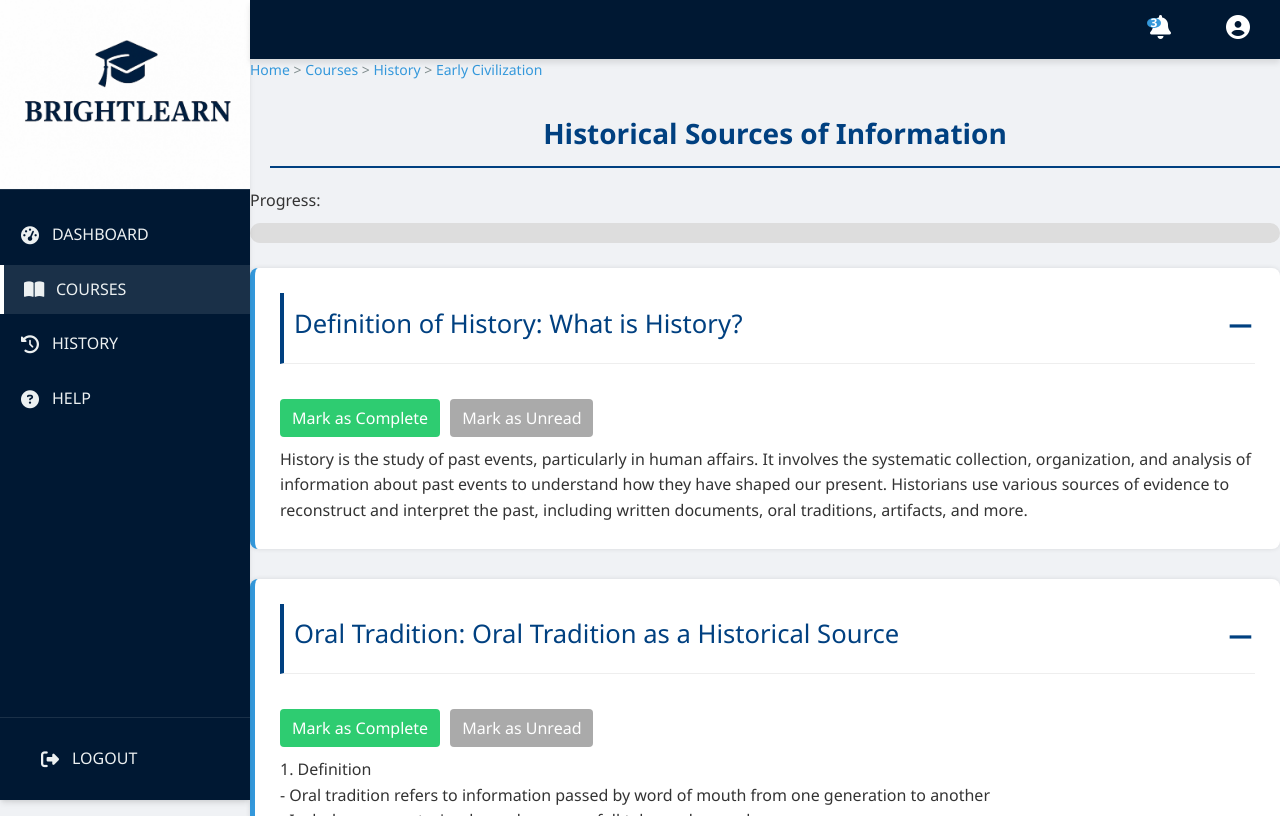
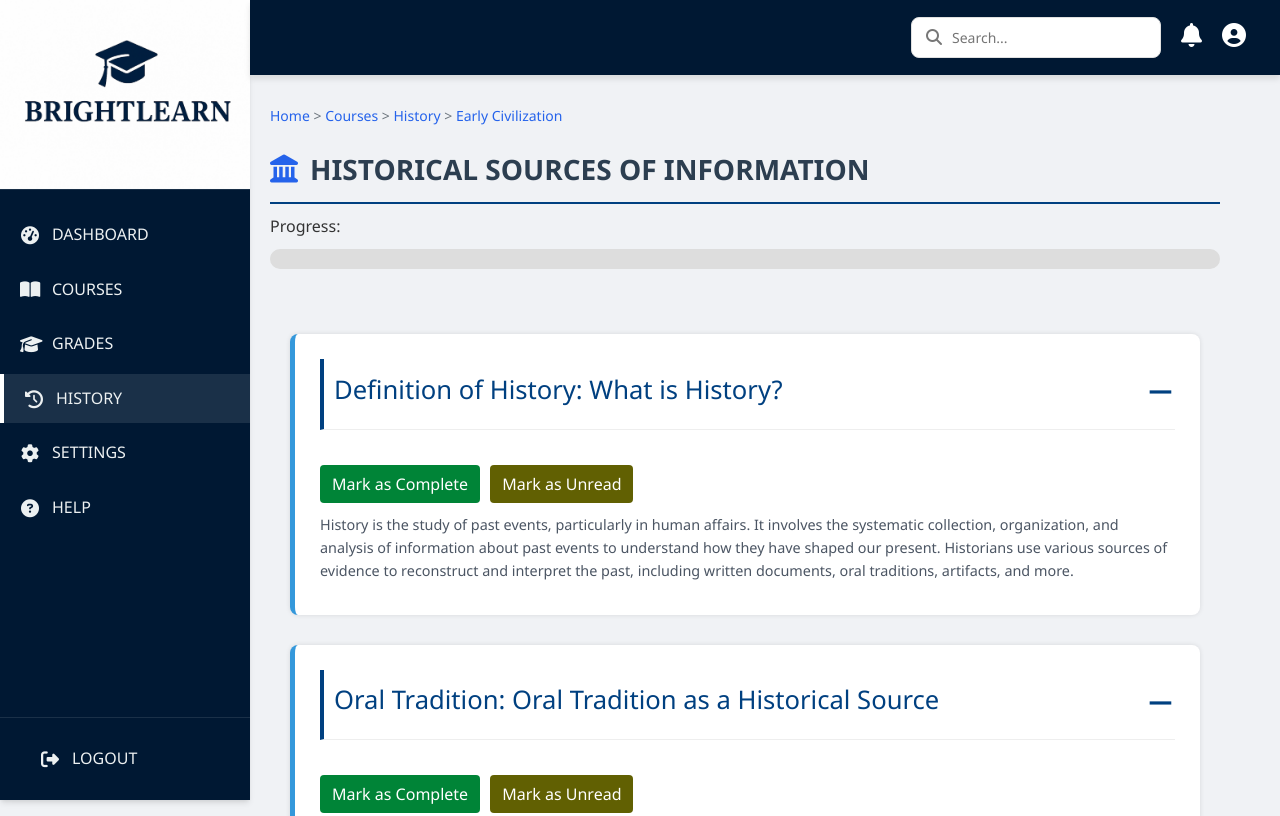
Before and after one commit to Rwema01/BRIGHTLEARN, a plain HTML site: page Fronted/early-civilization.html in a window 1280 px wide. Shown: the top 816 px of the page. Drawn offline with Linux system fonts and the light colour scheme.

Commit message:
Update early-civilization.html

```diff
--- a/Fronted/early-civilization.html
+++ b/Fronted/early-civilization.html
@@ -3,85 +3,10 @@
 <head>
     <meta charset="UTF-8">
     <meta name="viewport" content="width=device-width, initial-scale=1.0">
-    <title>BRIGHTLEARN - Shakespeare Quiz</title>
+    <title>BRIGHTLEARN - Early civilization</title>
     <link rel="stylesheet" href="style.css">
     <link rel="stylesheet" href="https://cdnjs.cloudflare.com/ajax/libs/font-awesome/6.4.0/css/all.min.css">
-</head>
-<body>
-    <div class="app-container">
-        <!-- Left Navigation (Unchanged) -->
-        <nav class="left-nav">
-            <div class="nav-header">
-                <div class="logo-container">
-                    <img src="BRIGHTLEARN.jpg" alt="BRIGHTLEARN" class="logo">
-                </div>
-            </div>
-
-            <ul class="nav-links">
-                <li>
-                    <a href="index.html">
-                        <i class="fas fa-tachometer-alt"></i>
-                        <span>DASHBOARD</span>
-                    </a>
-                </li>
-                <li>
-                    <a href="courses.html" class="active">
-                        <i class="fas fa-book-open"></i>
-                        <span>COURSES</span>
-                    </a>
-                </li>
-                <li>
-                    <a href="history.html">
-                        <i class="fas fa-history"></i>
-                        <span>HISTORY</span>
-                    </a>
-                </li>
-                <li>
-                    <a href="help.html">
-                        <i class="fas fa-question-circle"></i>
-                        <span>HELP</span>
-                    </a>
-                </li>
-            </ul>
-
-            <div class="logout-container">
-                <a href="logout.html" class="logout-btn">
-                    <i class="fas fa-sign-out-alt"></i>
-                    <span>LOGOUT</span>
-                </a>
-            </div>
-        </nav>
-
-        <!-- Main Content -->
-        <main class="main-content">
-            <header class="top-bar">
-               <div class="top-icons">
-        <!-- Search -->
-
-
-        <!-- Notification Icon (links to notification.html) -->
-                 <div class="notification-dropdown">
-                    <a href="notifications.html">
-                    <i class="fas fa-bell notification-icon"></i>
-                    </a>
-                    <span class="notification-badge">3</span>
-                 </div>
-
-        <!-- Profile Icon (links to profile.html) -->
-                 <div class="profile-dropdown">
-                    <a href="profile.html">
-                    <i class="fas fa-user-circle profile-icon"></i>
-                    </a>
-                 </div>
-                </div>
-            </header>
-
-            <!-- Top Bar (Unchanged) -->
-
-
-</head>
     <style>
-
         .progress-bar-container {
             background-color: #ddd;
             border-radius: 20px;
@@ -129,7 +54,7 @@
             margin: 10px 0;
         }
         .complete-btn {
-      background: #2ecc71;
+            background: #008437;
             color: white;
             border: none;
             padding: 8px 12px;
@@ -137,11 +62,11 @@
             border-radius: 4px;
         }
         .complete-btn:disabled {
-      background: #aaa;
+            background: #038dc8;
             cursor: not-allowed;
         }
         .unread-btn {
-      background: #e74c3c;
+            background: #b51904;
             color: white;
             border: none;
             padding: 8px 12px;
@@ -149,23 +74,128 @@
             border-radius: 4px;
         }
         .unread-btn:disabled {
-      background: #aaa;
+            background: #616002;
             cursor: not-allowed;
+        }
+        .breadcrumbs {
+            padding: 10px 0;
+            font-size: 0.9em;
+            color: #666;
+        }
+        .breadcrumbs a {
+            color: #3498db;
+            text-decoration: none;
+        }
+        .breadcrumbs a:hover {
+            text-decoration: underline;
+        }
+        .history-content {
+            padding: 20px;
         }
     </style>
 </head>
 <body>
-<header>
+    <div class="app-container">
+        <!-- Left Navigation -->
+        <nav class="left-nav">
+            <div class="nav-header">
+                <div class="logo-container">
+                    <img src="BRIGHTLEARN.jpg" alt="BRIGHTLEARN" class="logo">
+                </div>
+            </div>
+
+            <ul class="nav-links">
+                <li>
+                    <a href="index.html">
+                        <i class="fas fa-tachometer-alt"></i>
+                        <span>DASHBOARD</span>
+                    </a>
+                </li>
+                <li>
+                    <a href="courses.html">
+                        <i class="fas fa-book-open"></i>
+                        <span>COURSES</span>
+                    </a>
+                </li>
+                <li>
+                    <a href="grades.html">
+                        <i class="fas fa-graduation-cap"></i>
+                        <span>GRADES</span>
+                    </a>
+                </li>
+                <li>
+                    <a href="history.html" class="active">
+                        <i class="fas fa-history"></i>
+                        <span>HISTORY</span>
+                    </a>
+                </li>
+                <li>
+                    <a href="settings.html">
+                        <i class="fas fa-cog"></i>
+                        <span>SETTINGS</span>
+                    </a>
+                </li>
+                <li>
+                    <a href="help.html">
+                        <i class="fas fa-question-circle"></i>
+                        <span>HELP</span>
+                    </a>
+                </li>
+            </ul>
+
+            <div class="logout-container">
+                <a href="logout.html" class="logout-btn">
+                    <i class="fas fa-sign-out-alt"></i>
+                    <span>LOGOUT</span>
+                </a>
+            </div>
+        </nav>
+
+        <!-- Main Content -->
+        <main class="main-content">
+            <!-- Top Bar -->
+            <header class="top-bar">
+                <div class="top-icons">
+                    <div class="search-container">
+                        <input type="text" placeholder="Search..." class="search-input">
+                        <i class="fas fa-search search-icon"></i>
+                    </div>
+
+                    <!-- Simple Notification Link -->
+                    <a href="notifications.html" class="notification-link">
+                        <i class="fas fa-bell notification-icon"></i>
+                    </a>
+
+                    <!-- Simple Profile Link -->
+                    <a href="profile.html" class="profile-link">
+                        <i class="fas fa-user-circle profile-icon"></i>
+                    </a>
+                </div>
+            </header>
+
+            <!-- Course Content with Updated Breadcrumbs Structure -->
+            <div class="dashboard-content">
+                <!-- Welcome Section with Breadcrumbs -->
+                <div class="welcome-section">
                     <div class="breadcrumbs">
-    <a href="index.html">Home</a> > <a href="courses.html">Courses</a> > <a href="historycourse.html">History</a> > <a href="early-civilization.html">Early Civilization</a>
+                        <a href="index.html">Home</a> >
+                        <a href="courses.html">Courses</a> >
+                        <a href="historycourse.html">History</a> >
+                        <a href="early-civilization.html">Early Civilization</a>
                     </div>
-  <h1>Historical Sources of Information</h1>
+                    <h1><i class="fas fa-landmark"></i> <span class="student-name">HISTORICAL SOURCES OF INFORMATION</span></h1>
                     <div>Progress:</div>
                     <div class="progress-bar-container">
                         <div class="progress-bar" id="progressBar"></div>
                     </div>
-</header>
+                </div>
+
+                <!-- History Content Section -->
+                <div class="history-content">
                     <main id="content"></main>
+                </div>
+            </div>
+
     <script>
         const historyData = {
             "Definition of History": {
@@ -358,7 +388,7 @@ function renderContent() {
                 });
 
                 div.appendChild(header);
-    div.appendChild(buttonGroup); // Buttons now appear below title
+                div.appendChild(buttonGroup);
                 div.appendChild(contentDiv);
                 container.appendChild(div);
 
@@ -382,6 +412,7 @@ function markUnread(section) {
             renderContent();
         }
 
+        // Initialize the page
         renderContent();
     </script>
 </body>
```
Lines whose indentation alone changed are shown as unchanged.
